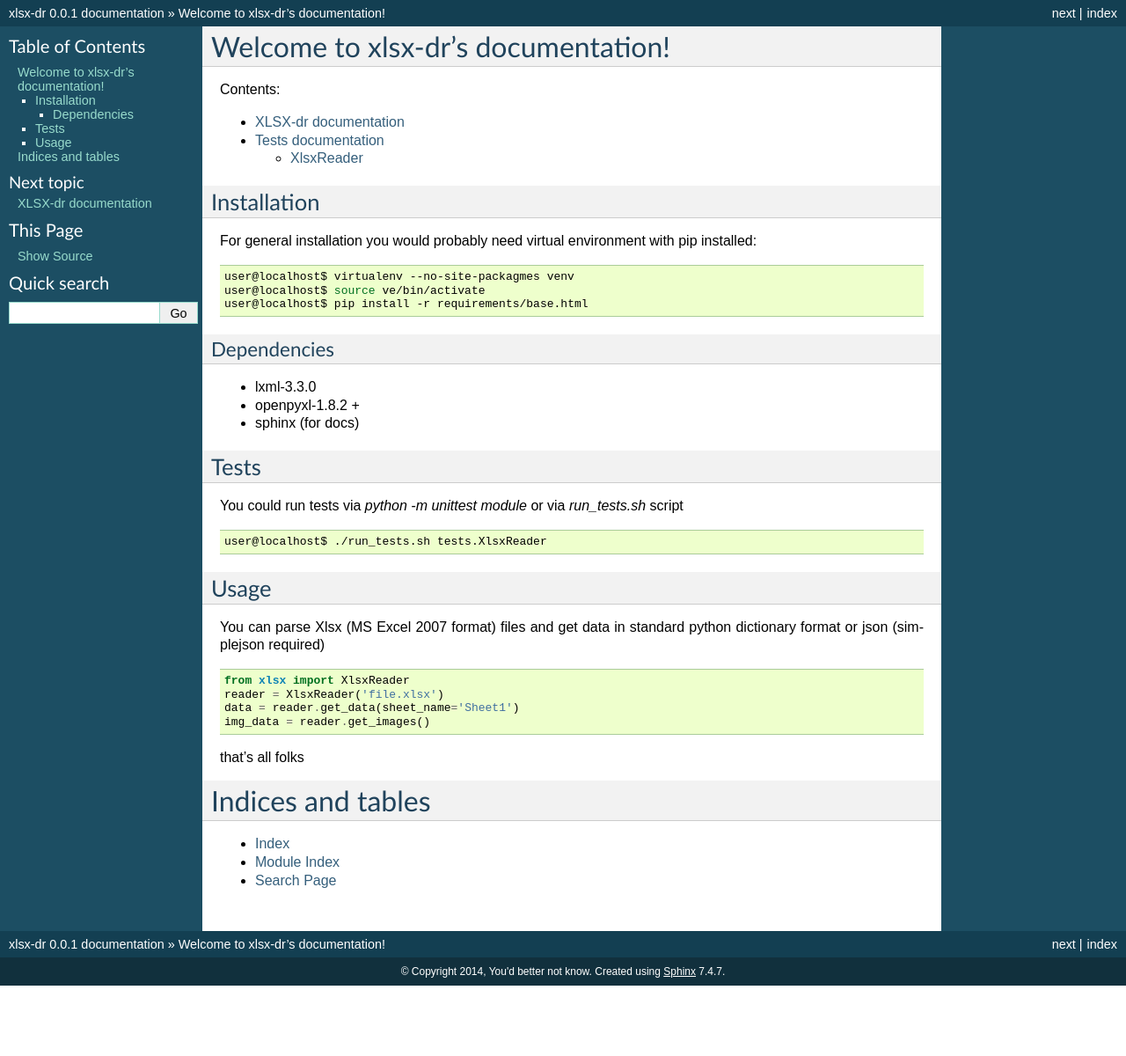
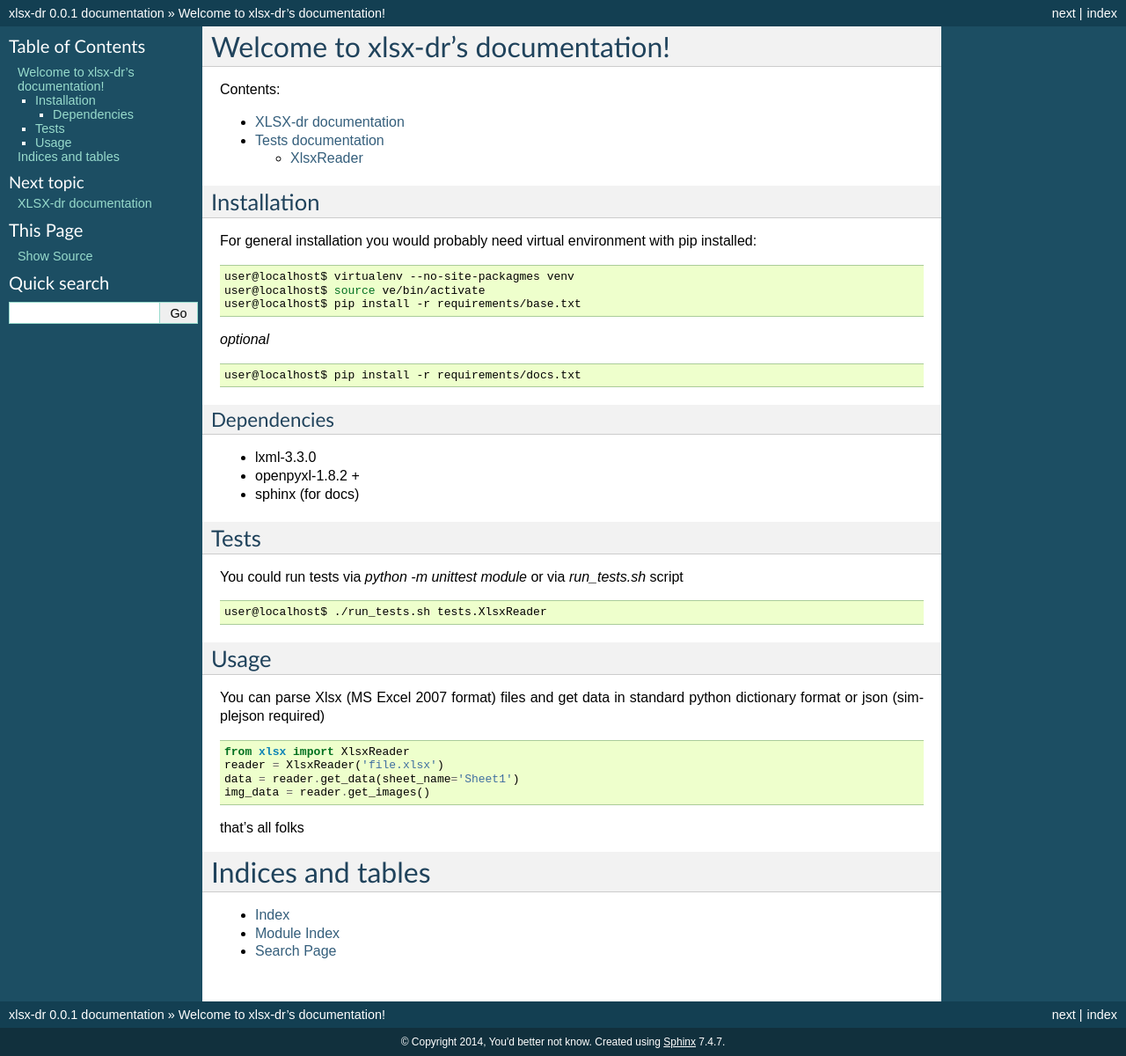
Before and after one commit to tarvitz/xlsx-dr, a Sphinx documentation site: the page built from docs/index.rst, in a window 1280 px wide. Shown: the whole page at 88% size. Built offline with Sphinx 7.4.7, drawn with Linux system fonts in a browser that asks for light colours; formulas are drawn with MathJax 3; before the commit the page ends 1120 px from its top, so only the background shows below that.

Commit message:
fix general docs

```diff
--- a/docs/index.rst
+++ b/docs/index.rst
@@ -23,7 +23,13 @@
 
    user@localhost$ virtualenv --no-site-packagmes venv
    user@localhost$ source ve/bin/activate
-   user@localhost$ pip install -r requirements/base.html
+   user@localhost$ pip install -r requirements/base.txt
+
+*optional*
+
+.. code-block:: bash
+
+   user@localhost$ pip install -r requirements/docs.txt
 
 Dependencies
 ------------
```
Also changed, not shown: README.rst (+8 -1 lines).
